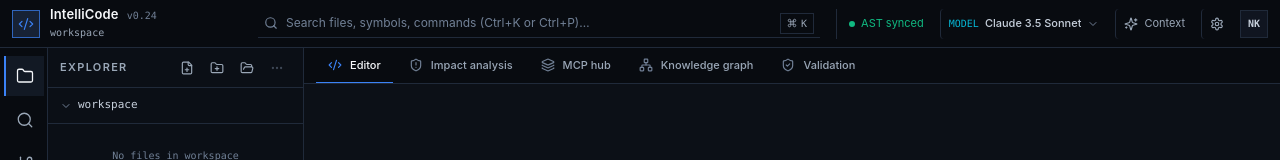
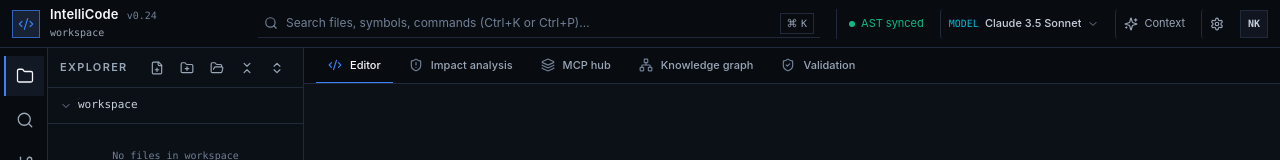
Before and after one commit to Anaskhan04/IDE, a React (Vite) app: page / in a window 1280 px wide. Shown: the top 160 px of the page. Built offline with nearby package versions, Linux system fonts and the light colour scheme.

Commit message:
feat(explorer): normalize opened folder paths, display root structure directly, and add collapse-all controls

```diff
--- a/src/components/editor/CodeEditor.tsx
+++ b/src/components/editor/CodeEditor.tsx
@@ -106,9 +106,13 @@
     const supportedFiles = Array.from(fileList).filter((file) => !file.webkitRelativePath.includes('node_modules/'));
 
     supportedFiles.forEach((file) => {
-      const relativePath = file.webkitRelativePath || file.name;
+      const relativePath = (file.webkitRelativePath || file.name).replace(/\\/g, '/');
       const parts = relativePath.split('/');
-      if (parts.length > 1) folderName = parts[0];
+      let cleanPath = relativePath;
+      if (parts.length > 1) {
+        folderName = parts[0];
+        cleanPath = parts.slice(1).join('/');
+      }
       if (relativePath.includes('.git/')) return;
 
       const reader = new FileReader();
@@ -117,7 +121,7 @@
         loadedFiles.push({
           id: `file-${Math.random().toString(36).substring(2, 9)}`,
           name: file.name,
-          path: relativePath,
+          path: cleanPath,
           language: file.name.split('.').pop() || 'typescript',
           content: fileContent,
           savedContent: fileContent,
--- a/src/components/layout/Sidebar.tsx
+++ b/src/components/layout/Sidebar.tsx
@@ -1,10 +1,12 @@
-import React, { useRef, useState, useMemo } from 'react';
+import React, { useEffect, useRef, useState, useMemo } from 'react';
 import {
   AlertCircle,
   CaseSensitive,
   Check,
   ChevronDown,
   ChevronRight,
+  ChevronsDownUp,
+  ChevronsUpDown,
   Code2,
   Diff,
   Edit2,
@@ -118,11 +120,17 @@
     return null;
   }
 
+  // Reset collapsed folders when workspace files or project change so the new folder structure is cleanly visible
+  useEffect(() => {
+    setCollapsedFolders(new Set());
+  }, [masterPrompt.projectName]);
+
   // Build tree for explorer
   const fileTree: FileTreeNode = { name: 'root', fullPath: '', isFolder: true, children: {} };
 
   files.forEach((file) => {
-    const parts = file.path.split('/');
+    const normalizedPath = file.path.replace(/\\/g, '/');
+    const parts = normalizedPath.split('/').filter(Boolean);
     let current = fileTree;
 
     parts.forEach((part, index) => {
@@ -161,6 +169,24 @@
     });
   };
 
+  const collapseAllFolders = () => {
+    const allFolders = new Set<string>();
+    const collectFolders = (node: FileTreeNode) => {
+      Object.values(node.children).forEach((child) => {
+        if (child.isFolder) {
+          allFolders.add(child.fullPath);
+          collectFolders(child);
+        }
+      });
+    };
+    collectFolders(fileTree);
+    setCollapsedFolders(allFolders);
+  };
+
+  const expandAllFolders = () => {
+    setCollapsedFolders(new Set());
+  };
+
   const submitCreateFile = async (event: React.FormEvent) => {
     event.preventDefault();
     const clean = newFileName.trim();
@@ -197,9 +223,13 @@
     const supportedFiles = Array.from(fileList).filter((file) => !file.webkitRelativePath.includes('node_modules/'));
 
     supportedFiles.forEach((file) => {
-      const relativePath = file.webkitRelativePath || file.name;
+      const relativePath = (file.webkitRelativePath || file.name).replace(/\\/g, '/');
       const parts = relativePath.split('/');
-      if (parts.length > 1) folderName = parts[0];
+      let cleanPath = relativePath;
+      if (parts.length > 1) {
+        folderName = parts[0];
+        cleanPath = parts.slice(1).join('/');
+      }
       if (relativePath.includes('.git/')) return;
 
       const reader = new FileReader();
@@ -208,7 +238,7 @@
         loadedFiles.push({
           id: `file-${Math.random().toString(36).substring(2, 9)}`,
           name: file.name,
-          path: relativePath,
+          path: cleanPath,
           language: file.name.split('.').pop() || 'typescript',
           content: fileContent,
           savedContent: fileContent,
@@ -495,12 +525,21 @@
                 </button>
                 <button
                   type="button"
-                  disabled
-                  className="flex h-7 w-7 cursor-not-allowed items-center justify-center text-ide-subtle/50"
-                  title="More actions"
-                  aria-label="More actions"
+                  onClick={collapseAllFolders}
+                  className="ide-focus-ring flex h-7 w-7 items-center justify-center text-ide-muted hover:bg-ide-hover hover:text-ide-text"
+                  title="Collapse all folders"
+                  aria-label="Collapse all folders"
                 >
-                  <MoreHorizontal className="h-3.5 w-3.5" />
+                  <ChevronsDownUp className="h-3.5 w-3.5" />
+                </button>
+                <button
+                  type="button"
+                  onClick={expandAllFolders}
+                  className="ide-focus-ring flex h-7 w-7 items-center justify-center text-ide-muted hover:bg-ide-hover hover:text-ide-text"
+                  title="Expand all folders"
+                  aria-label="Expand all folders"
+                >
+                  <ChevronsUpDown className="h-3.5 w-3.5" />
                 </button>
               </div>
             </div>
--- a/src/context/IDEContext.tsx
+++ b/src/context/IDEContext.tsx
@@ -599,7 +599,29 @@
     directoryHandleRef.current = dirHandle || null;
     setPendingReconnect(null);
     setSaveError(null);
-    const initializedFiles = newFiles.map(f => ({
+
+    // Normalize paths: ensure forward slashes and strip redundant shared root folder prefixes
+    // (e.g. when loaded via folder input where webkitRelativePath starts with FolderName/)
+    let normalizedInput = newFiles.map(f => ({
+      ...f,
+      path: f.path.replace(/\\/g, '/')
+    }));
+
+    if (normalizedInput.length > 0) {
+      const firstParts = normalizedInput[0].path.split('/');
+      if (firstParts.length > 1) {
+        const potentialPrefix = firstParts[0] + '/';
+        const allSharePrefix = normalizedInput.every(f => f.path.startsWith(potentialPrefix));
+        if (allSharePrefix) {
+          normalizedInput = normalizedInput.map(f => ({
+            ...f,
+            path: f.path.substring(potentialPrefix.length)
+          }));
+        }
+      }
+    }
+
+    const initializedFiles = normalizedInput.map(f => ({
       ...f,
       savedContent: f.savedContent !== undefined ? f.savedContent : f.content,
       isDirty: f.isDirty !== undefined ? f.isDirty : false,
```
